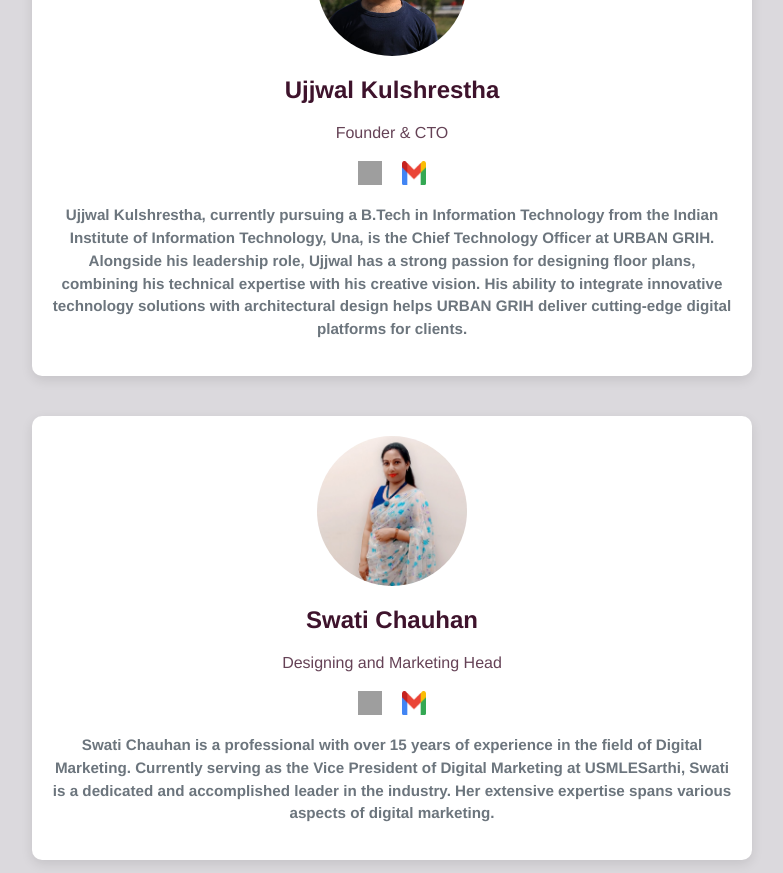
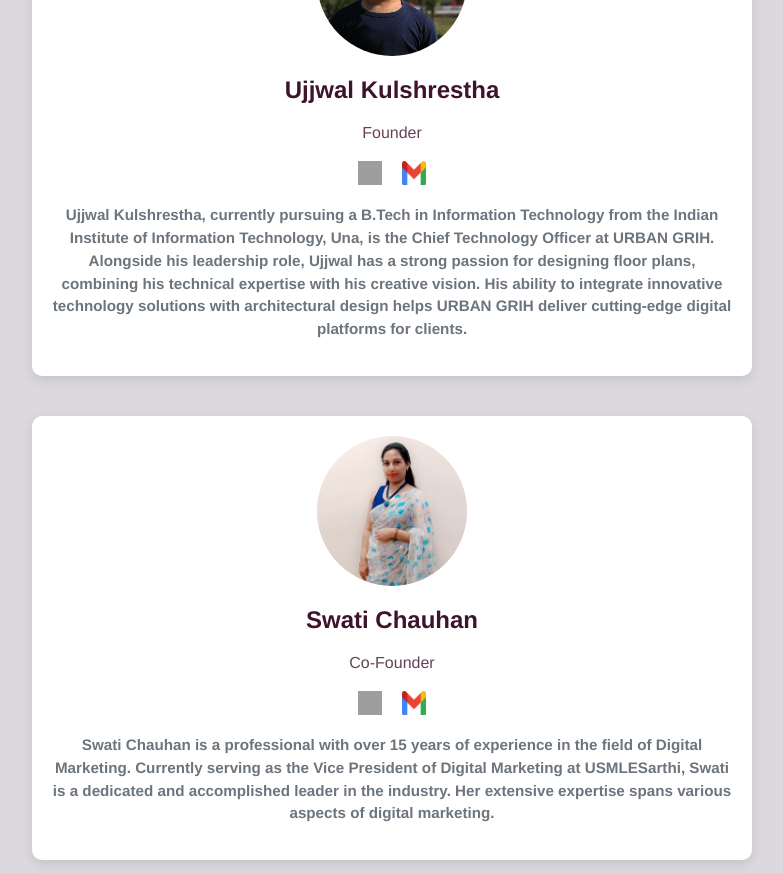
Before and after one commit to urbangrih/urbangrih, a React (Create React App) app: page /team in a window 1280 px wide. Shown: the part 500-1373 px from the top of the page, without its empty margins (248-1031 px from the left). Built offline with nearby package versions, Linux system fonts and the light colour scheme; grey boxes are pictures that could not be loaded; the HTML template or start-up script is replaced by a standard one.

Commit message:
update team member titles and enhance dropdown background color for improved visibility

```diff
--- a/src/index.css
+++ b/src/index.css
@@ -225,7 +225,7 @@ header > nav > ul > li > ul > li > ul > li > a, nav .header-links li > .dropdown
     }
 
     nav .header-links li ul.two-col-dropdown .dropdown-item .item-list li:hover, nav .header-links li ul.dropdown .dropdown-item:hover {
-        background-color: hsla(325, 55%, 16%, 0.5);
+        background-color: hsla(325, 75%, 12%, 0.7);
         border-radius: 10px;
     }
 
--- a/src/pages/Team.jsx
+++ b/src/pages/Team.jsx
@@ -22,7 +22,7 @@ function Team() {
             </div>
             <div className="team-member-info">
               <h3>Ujjwal Kulshrestha</h3>
-              <p className="position">Founder & CTO</p>
+              <p className="position">Founder</p>
               <div className="social-links">
                 <a
                   href="https://www.linkedin.com/in/ujjwal-kulshrestha/"
@@ -71,7 +71,7 @@ function Team() {
             </div>
             <div className="team-member-info">
               <h3>Swati Chauhan</h3>
-              <p className="position">Designing and Marketing Head</p>
+              <p className="position">Co-Founder</p>
               <div className="social-links">
                 <a
                   href="https://www.linkedin.com/in/swatidigital/"
```
